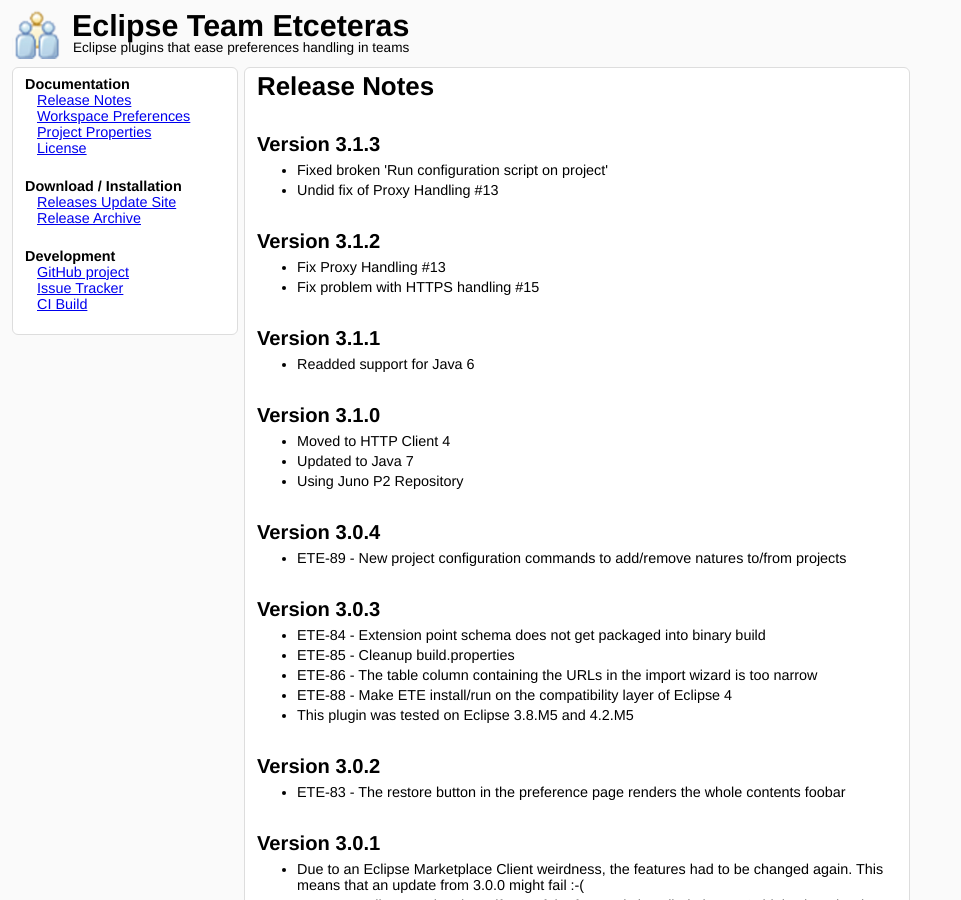
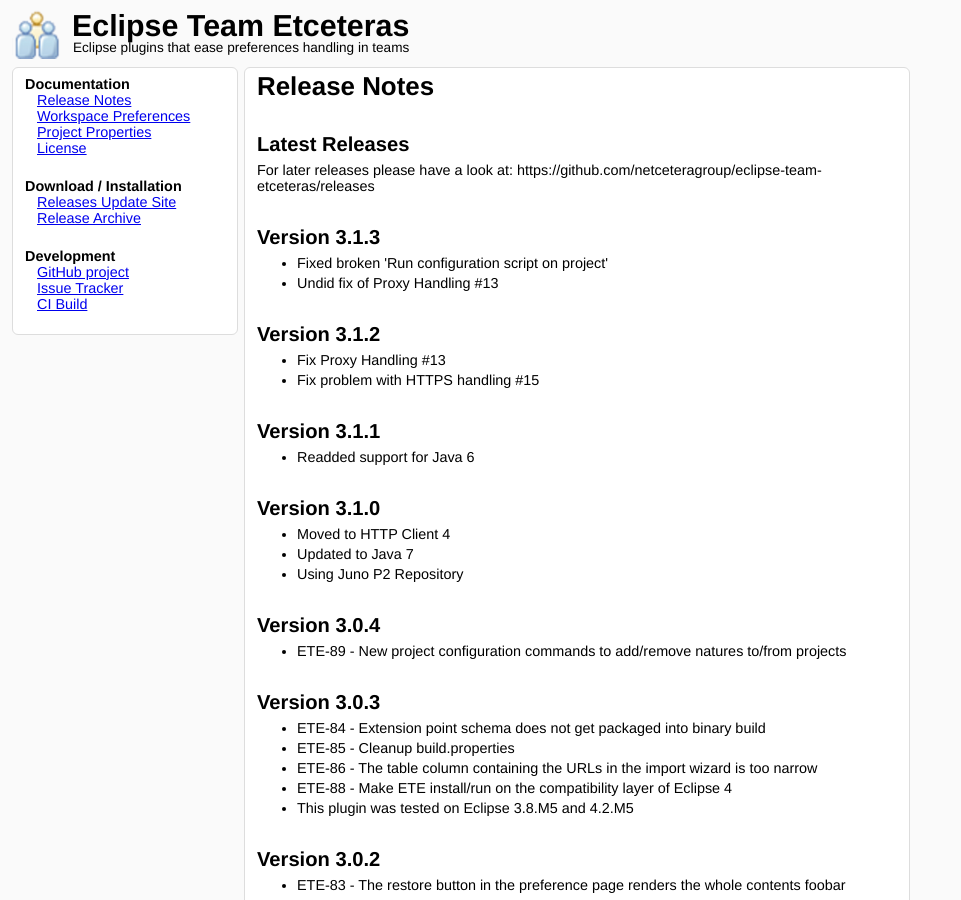
Before and after one commit to netceteragroup/eclipse-team-etceteras, a Jekyll site: the page built from releasenotes.html, in a window 1280 px wide and 900 px high. Shown: the whole window, without its empty margins (0-961 px from the left). Built offline with Jekyll 4.4.1, drawn with Linux system fonts in a browser that asks for light colours.

Commit message:
Use GitHub Release page by default

```diff
--- a/releasenotes.html
+++ b/releasenotes.html
@@ -3,6 +3,9 @@
 headertitle: Eclipse Team Etceteras - Release Notes
 title: Release Notes
 ---
+
+<h2>Latest Releases</h2>
+For later releases please have a look at: https://github.com/netceteragroup/eclipse-team-etceteras/releases
 
 <h2>Version 3.1.3</h2>
 <ul>
```
